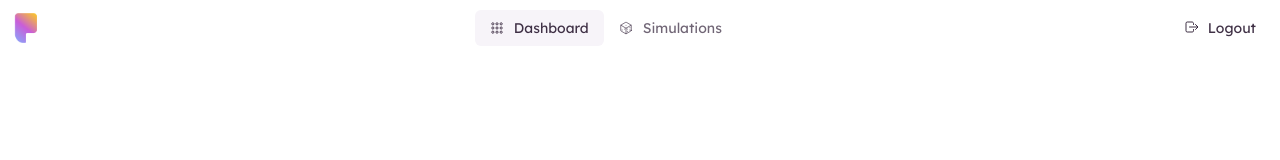
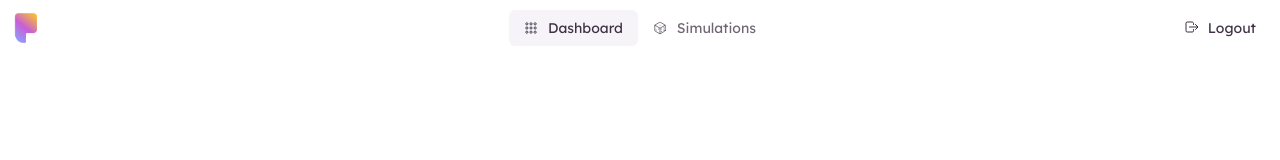
Before and after one commit to tum-v2/parloa-ui, a Next.js app: page / in a window 1280 px wide. Shown: the top 160 px of the page. Built offline with nearby package versions, Linux system fonts and the light colour scheme.

Commit message:
Add blur effect, fix centering and add zIndex

```diff
--- a/src/components/nav-bar/index.tsx
+++ b/src/components/nav-bar/index.tsx
@@ -16,12 +16,28 @@ const navBarStyle: React.CSSProperties = {
   padding: theme.padding.s
 };
 
+const navBarLeftStyle: React.CSSProperties = {
+  display: 'flex',
+  justifyContent: 'flex-start',
+  width: '100%'
+};
+
+const navBarRightStyle: React.CSSProperties = {
+  display: 'flex',
+  justifyContent: 'flex-end',
+  width: '100%'
+};
+
 const navBarContainerStyle: React.CSSProperties = {
   position: 'sticky',
   top: 0,
   left: 0,
   right: 0,
-  backgroundColor: theme.color.white
+  zIndex: 1000,
+  // Add blur effect
+  backdropFilter: 'blur(8px)',
+  WebkitBackdropFilter: 'blur(8px)',
+  backgroundColor: 'rgba(255, 255, 255, 0.8)'
 };
 
 const NavBar = () => {
@@ -31,8 +47,17 @@ const NavBar = () => {
   return (
     <div style={navBarContainerStyle}>
       <div style={navBarStyle}>
-        <Image src={logo} alt="logo" width={36} height={36} priority={false} />
+        <div style={navBarLeftStyle}>
+          <Image
+            src={logo}
+            alt="logo"
+            width={36}
+            height={36}
+            priority={false}
+          />
+        </div>
         <NavBarTab selectedTab={selectedTab} setSelectedTab={setSelectedTab} />
+        <div style={navBarRightStyle}>
           <NavBarLogout
             onClick={() => {
               // TODO: Implement Logout feature
@@ -41,6 +66,7 @@ const NavBar = () => {
           />
         </div>
       </div>
+    </div>
   );
 };
 
```
Lines whose indentation alone changed are shown as unchanged.
